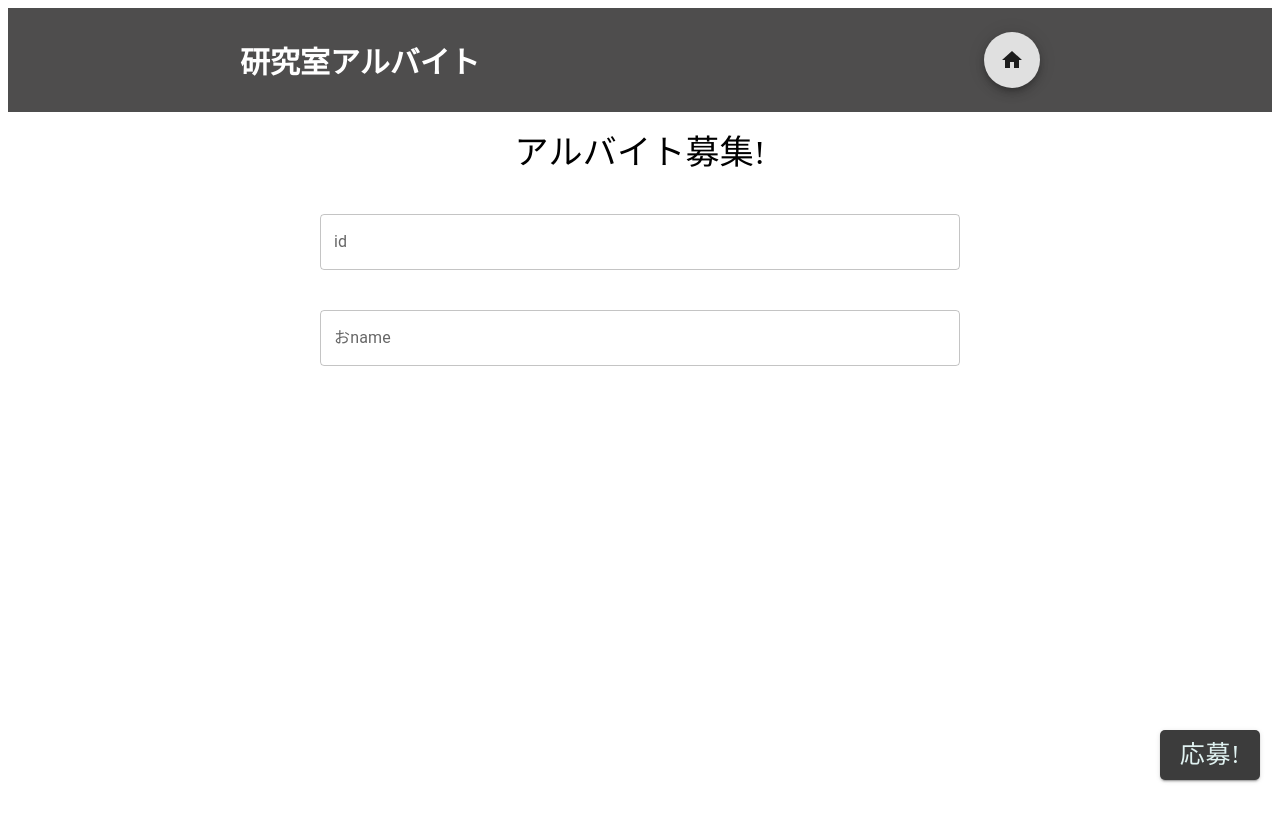
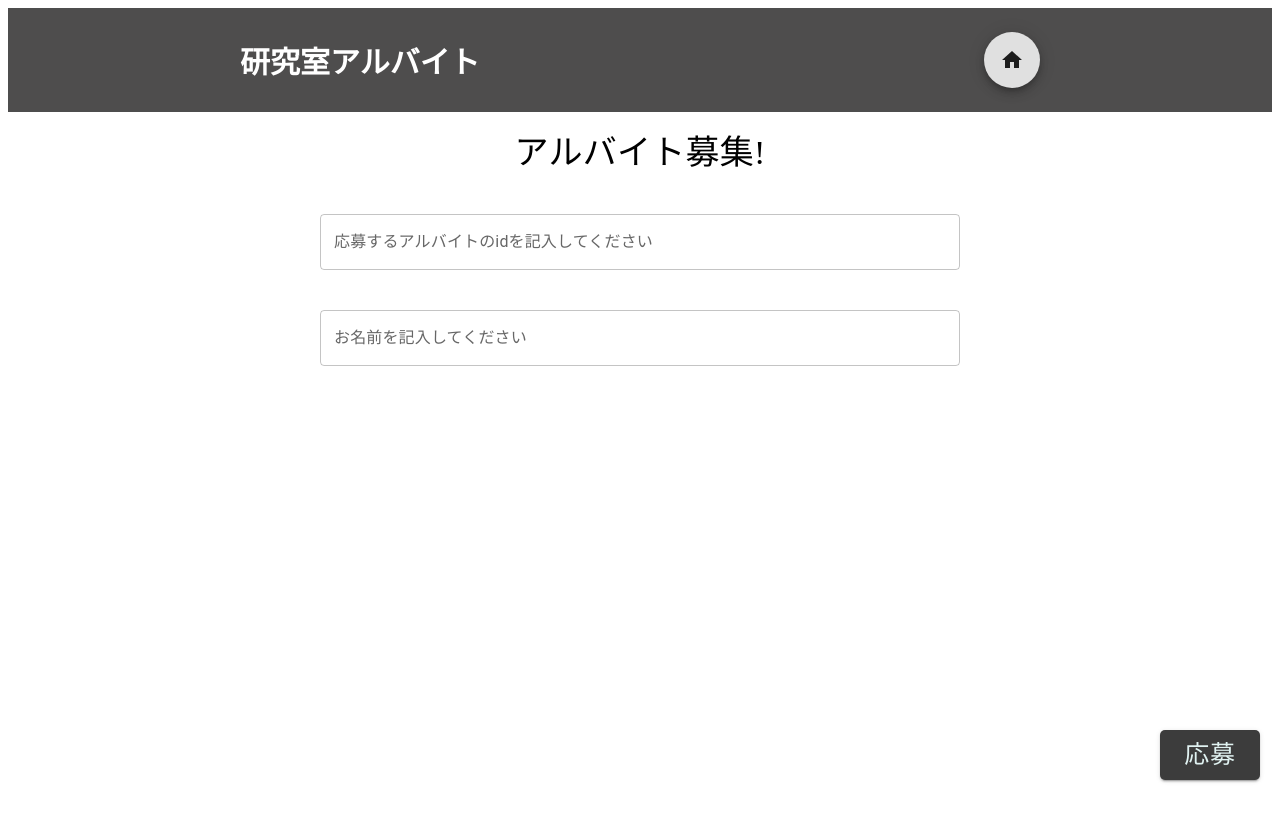
Before and after one commit to NakagawaYuto/workhub, a React (Create React App) app in the folder front/: page /add in a window 1280 px wide. Built offline with nearby package versions, Linux system fonts and the light colour scheme.

Commit message:
応募ボタンのページ遷移修正

```diff
--- a/front/src/Pages/AddUserpage.js
+++ b/front/src/Pages/AddUserpage.js
@@ -28,7 +28,7 @@ const AddUserpage = () => {
       .then(() => {
         setPost_id('');
         setApplicant_name('');
-        navigate('/apply');
+        navigate('/');
       })
     }
   }
@@ -54,7 +54,7 @@ const AddUserpage = () => {
         <Grid item>
           <TextField
             id="outlined-multiline-flexible"
-            label="id"
+            label="応募するアルバイトのidを記入してください"
             multiline
             maxRows={4}
             style={{
@@ -68,7 +68,7 @@ const AddUserpage = () => {
         <Grid item>
           <TextField
             id="outlined-multiline-flexible"
-            label="おname"
+            label="お名前を記入してください"
             multiline
             maxRows={4}
             style={{
@@ -81,7 +81,7 @@ const AddUserpage = () => {
         </Grid>
 
         <Grid item>
-        <Link to={'/'} style={{ textDecoration: 'none', position: 'fixed', bottom: '20px', right: '20px' }}>
+        <Link to={`/`} style={{ textDecoration: 'none', position: 'fixed', bottom: '20px', right: '20px' }}>
           <Button
             variant="contained"
             onClick={() => {
@@ -98,7 +98,7 @@ const AddUserpage = () => {
               boxShadow: '5px 5px 5px rbga(0,0,0,0.3)',
             }}
             size="large"
-          >応募!</Button>
+          >応募</Button>
           </ Link>
         </Grid>
       </Grid>
```
